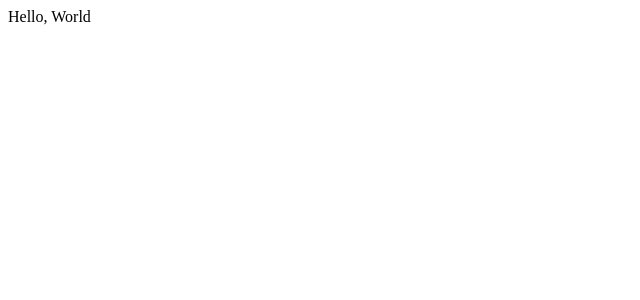
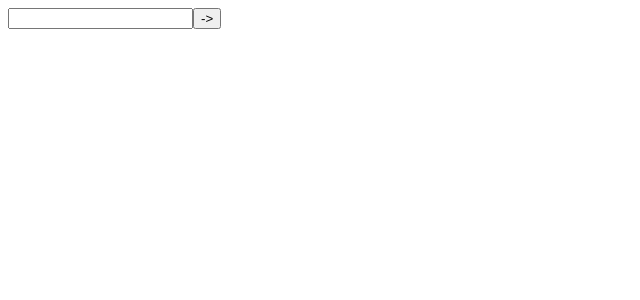
Before and after one commit to wyushi/browser-app-starter, a React app: page / in a window 1280 px wide. Shown: the top 300 px of the page, without its empty margins (0-640 px from the left). Built offline with nearby package versions, Linux system fonts and the light colour scheme.

Commit message:
update post feature

```diff
--- a/src/App.tsx
+++ b/src/App.tsx
@@ -1,8 +1,8 @@
-import React, { Component } from "react";
-import ReactDOM from 'react-dom';
+import * as React from "react";
+import { Post } from "./features/post/Post";
 
-function App() {
-    return <div>Hello, World</div>;
+function App(): React.ReactElement {
+    return <Post />;
 }
 
 export default App;
--- /dev/null
+++ b/src/api/client.ts
@@ -0,0 +1,20 @@
+
+const createDelayPromise = (delay: number, data: any) => {
+  return new Promise((resolve) => {
+    setTimeout(() => {
+      resolve(data);
+    }, delay);
+  })
+}
+
+export const get = (url: string = ''): Promise<any> => {
+  return createDelayPromise(100, {
+    posts: []
+  });
+};
+
+export const post = (url: string = '', data: any = {}): Promise<any> => {
+  return createDelayPromise(100, {
+    post: data
+  });
+}
--- /dev/null
+++ b/src/app/store.ts
@@ -0,0 +1,15 @@
+import  {
+    configureStore,
+    ConfigureStoreOptions,
+    Store
+} from "@reduxjs/toolkit";
+import postReducer from "../features/post/postSlice";
+
+const storeConfig: ConfigureStoreOptions<any> = {
+    reducer: {
+        post: postReducer
+    }
+};
+
+const store: Store<any> = configureStore(storeConfig);
+export default store;
--- /dev/null
+++ b/src/features/post/Post.tsx
@@ -0,0 +1,32 @@
+import React, { useEffect } from "react";
+import { useSelector, useDispatch } from "react-redux";
+import { setCurrent, selectPost, loadPosts, submitPost } from "./postSlice";
+
+export function Post() {
+    const post = useSelector(selectPost);
+    const dispatch = useDispatch();
+
+    useEffect(() => {
+        if (post.status === 'idle') {
+            dispatch(loadPosts());
+        }
+    }, [post.status, dispatch])
+
+    return (
+        <div>
+            <div>
+                {post.posts.map(post => <div>{post.content}</div>)}
+            </div>
+            {post.status == 'loading' ? <div>{post.status}</div> : ""}
+            <div>
+                <input
+                    value={post.current}
+                    onChange={e => dispatch(setCurrent(e.target.value))}
+                />
+                <button
+                    onClick={_ => dispatch(submitPost(post.current))}
+                > -&gt; </button>
+            </div>
+        </div>
+    );
+}
--- /dev/null
+++ b/src/features/post/postSlice.ts
@@ -0,0 +1,58 @@
+import { createSlice, createAsyncThunk } from "@reduxjs/toolkit";
+import * as client from "../../api/client";
+
+export const loadPosts = createAsyncThunk('post/loadPosts', async () => {
+    const response = await client.get("/post");
+    return response.posts;
+});
+
+export const submitPost = createAsyncThunk('post/submitPost', async (content: string) => {
+    const response = await client.post("/post", { content });
+    return response.post;
+})
+
+interface PostState {
+    current: string,
+    posts: any[],
+    status: 'idle' | 'loading' | 'succeeded' | 'failed',
+    error: string | null
+}
+
+const initialState: PostState = {
+    current: "",
+    posts: <string[]> [],
+    status: 'idle',
+    error: null
+};
+
+export const postSlice = createSlice({
+    name: 'post',
+    initialState,
+    reducers: {
+        setCurrent: (state, action) => {
+            state.current = action.payload;
+        }
+    },
+    extraReducers: builder => {
+        builder.addCase(loadPosts.pending, (state: PostState, action) => {
+            state.status = 'loading';
+        });
+        builder.addCase(loadPosts.fulfilled, (state: PostState, action) => {
+            state.status = "succeeded";
+            state.posts = state.posts.concat(action.payload);
+        });
+        builder.addCase(loadPosts.rejected, (state: PostState, action) => {
+            state.status = "failed";
+        });
+        builder.addCase(submitPost.fulfilled, (state: PostState, action) => {
+            state.posts.push(action.payload);
+            state.current = "";
+        });
+    }
+});
+
+export const { setCurrent } = postSlice.actions;
+
+export const selectPost = state => state.post;
+
+export default postSlice.reducer;
--- a/src/index.tsx
+++ b/src/index.tsx
@@ -1,8 +1,15 @@
-import App from './App';
-import React from 'react';
-import ReactDOM from 'react-dom';
+import * as React from "react";
+import * as ReactDOM from "react-dom";
+import App from "./App";
+import store from "./app/store";
+import { Provider } from "react-redux";
 
-ReactDOM.render(
-  <App />,
-  document.getElementById('root')
+const app = (
+  <React.StrictMode>
+    <Provider store={store}>
+      <App />
+    </Provider>
+  </React.StrictMode>
 );
+const container: HTMLElement | null = document.getElementById('root');
+ReactDOM.render(app, container);
```
Also changed, not shown: 1 other file (tests, documents, lock files or other folders).
